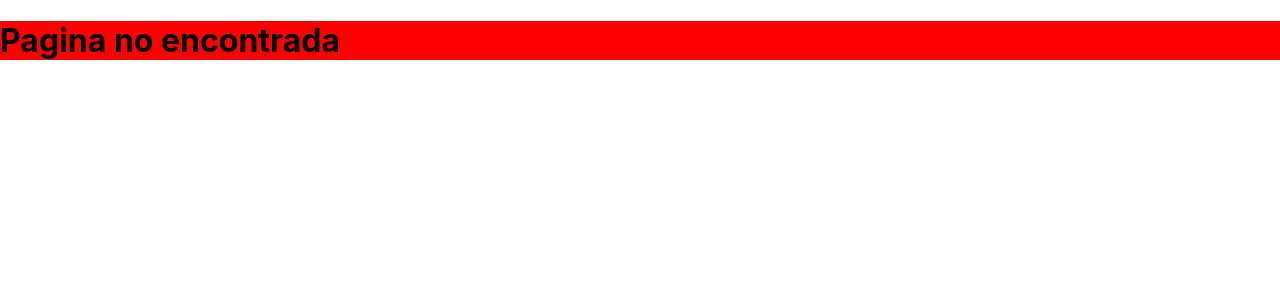
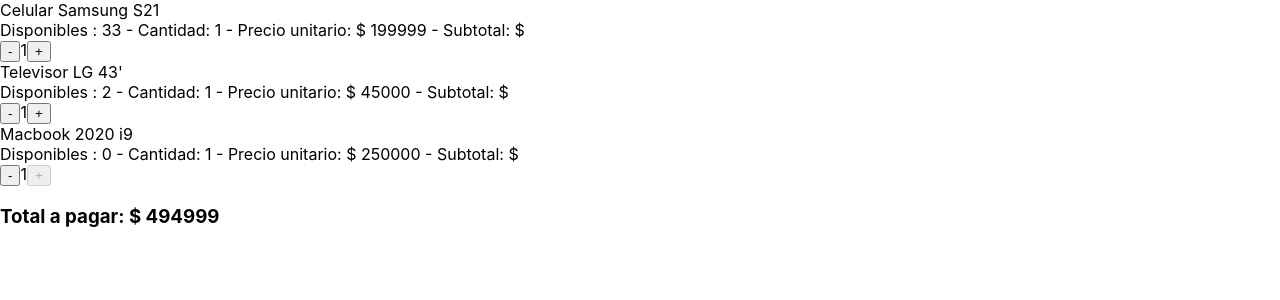
Before and after one commit to alezvi/it-master-proyecto-react, a React (Create React App) app: page /cart in a window 1280 px wide. Shown: the top 300 px of the page. Built offline with nearby package versions, Linux system fonts and the light colour scheme.

Commit message:
clase 15

```diff
--- a/src/App.js
+++ b/src/App.js
@@ -5,6 +5,7 @@ import Home from './Home'
 import Contact from './Contact'
 import NotFound from './404'
 import ProductDetail from './ProductDetail'
+import Cart from './pages/Cart'
 import {
   BrowserRouter as Router,
   Route,
@@ -15,6 +16,10 @@ function App() {
   return (
     <Router>
       <Switch>
+        <Route path="/cart">
+          <Cart />
+        </Route>
+
         <Route path="/contacto">
           <Contact />
         </Route>
--- /dev/null
+++ b/src/pages/Cart.js
@@ -0,0 +1,106 @@
+import { useEffect, useState } from "react"
+
+function Cart() {
+    var [total, setTotal] = useState(0)
+
+    var [productos, setProductos] = useState([
+        {
+            id : 1,
+            name : "Celular Samsung S21",
+            price : 199999,
+            stock : 34, // total de unidades disponibles - no cambia
+            qty : 1,
+            subtotal : "",
+        },
+        {
+            id : 2,
+            name : "Televisor LG 43'",
+            price : 45000,
+            stock : 3,
+            qty : 1,
+            subtotal : "",
+        },
+        {
+            id : 3,
+            name : "Macbook 2020 i9",
+            price : 250000,
+            stock : 1,
+            qty : 1,
+            subtotal : "",
+        }
+    ])
+
+    function decrement(item) {
+        var changed = productos.map(function (producto) {
+            if (producto.id == item.id) {
+                producto.qty = producto.qty-1
+                producto.stock = producto.stock+1
+                producto.subtotal = producto.qty * producto.price
+            }
+
+            return producto
+        })
+
+        setProductos(changed)
+        updateTotal()
+    }
+
+    function increment(item) {
+        if (item.stock == 0) {
+            return;
+        }
+
+        var changed = productos.map(function (producto) {
+            if (producto.id == item.id) {
+                producto.qty = producto.qty+1
+                producto.stock = producto.stock-1
+                producto.subtotal = producto.qty * producto.price
+            }
+
+            return producto
+        })
+
+        setProductos(changed)
+        updateTotal()
+    }
+
+    function updateTotal() {
+        let total = productos.reduce(function (a, b) {
+            return a + (b.price * b.qty)
+        }, 0)
+
+        setTotal(total)
+    }
+
+    useEffect(() => {
+        updateTotal()
+    })
+
+    return (
+        <div>
+
+            {
+                productos.map(function (producto) {
+                    return (
+                        <div key={producto.id}>
+                            <div>{producto.name}</div>
+                            <div>Disponibles : {producto.stock - producto.qty} - Cantidad: {producto.qty} - Precio unitario: $ {producto.price} - Subtotal: $ {producto.subtotal}</div>
+                            <div>
+                                <button disabled={producto.qty == 0} onClick={() => decrement(producto)}>-</button>
+                                <span>{producto.qty}</span>
+                                <button disabled={producto.qty == producto.stock} onClick={() => increment(producto)}>+</button>
+                            </div>
+                        </div>
+                    )
+                })
+            }
+
+            <div>
+                <h3>Total a pagar: $ {total}</h3>
+            </div>
+
+        </div>
+    )
+}
+
+export default Cart
```
